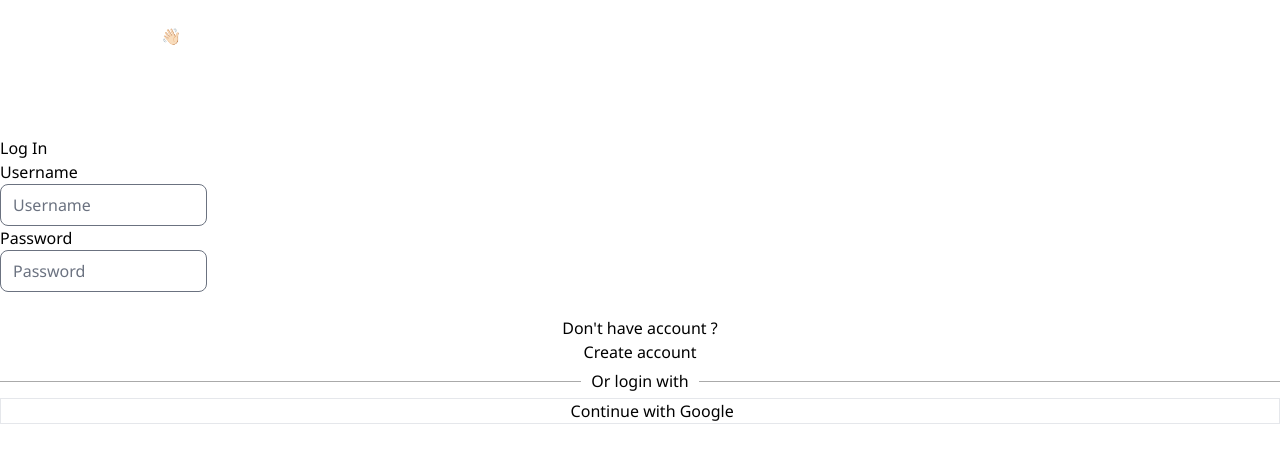
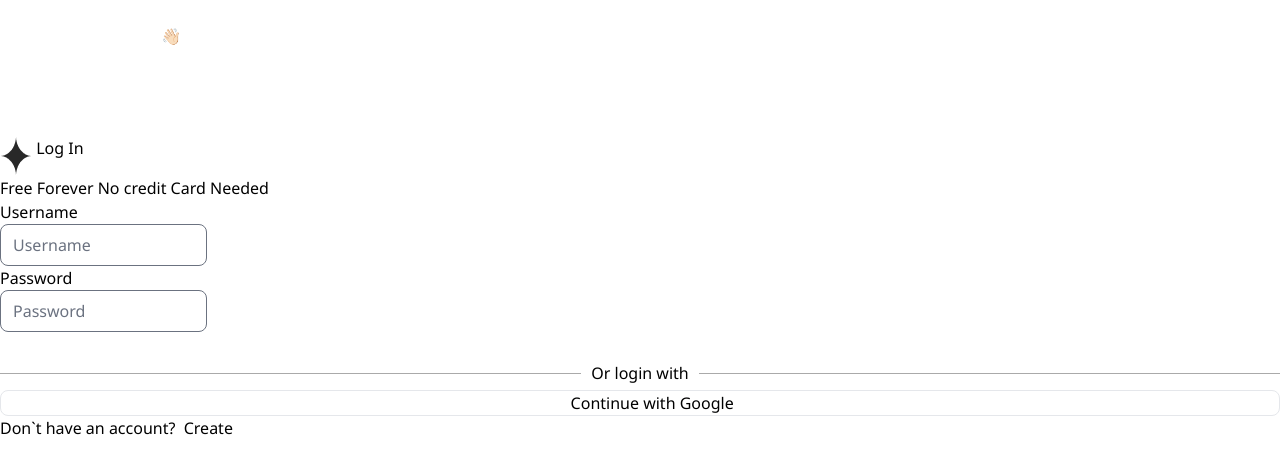
Before and after one commit to gautamyadavsgit/crm-igniculuss-desktop, a Vue app: page / in a window 1280 px wide. Shown: the top 474 px of the page. Built offline with nearby package versions, Linux system fonts and the light colour scheme; some icons are missing.

Commit message:
change saved

```diff
--- a/src/components/Auth/Auth.vue
+++ b/src/components/Auth/Auth.vue
@@ -2,7 +2,7 @@
   <div class="h-screen w-full bg-primary">
     <!-- <div class="bg-left-image-login h-screen"></div> -->
     <div class="grid grid-cols-16">
-      <div class="col-span-9 flex flex-col justify-between align-center z-10 h-screen">
+      <div class="col-span-10 flex flex-col justify-between align-center z-10 h-screen">
         <div></div>
         <div v-if="shouldDisplay" class="">
           <div class="w-[70%] m-auto relative mt-[5vh]">
@@ -26,7 +26,7 @@
         </div>
         <img :src="img.sunImg" alt="Sun Image" class="mx-auto w-[17.986vw] h-[13.28125vh]" />
       </div>
-      <div class="col-span-7 bg-white" :class="addBgClass">
+      <div class="col-span-6 bg-white" :class="addBgClass">
         <slot v-if="shouldDisplay"></slot>
       </div>
     </div>
--- a/src/components/Form/FormBottom.vue
+++ b/src/components/Form/FormBottom.vue
@@ -1,25 +1,18 @@
 <template>
   <div class="text-center">
     <button
-      class="leading-[2.990234375vh] max-w-[330px] mt-[8vh] w-[22.9166666667vw] h-[6.93359375vh] py-[1.953125vh] px-[2.5vw] bg-primary text-white rounded-md text-[2.34375vh] nato-sans-bold"
+      class="leading-[2.990234375vh] max-w-[376px] mt-[6vh] w-[22.9166666667vw] h-[6.93359375vh] py-[1.953125vh] px-[2.5vw] bg-primary text-white rounded-md text-[2.34375vh] nato-sans-bold"
       :class="btnClass"
     >
       {{ buttonText }}
     </button>
-    <p v-if="shouldDisplay" class="mt-[3vh] font-[300]">Don't have account ?</p>
-    <router-link
-      v-if="shouldDisplay"
-      :to="{ name: 'auth.register' }"
-      class="mt-[2vh] inline-block noto-sans-bold underline text-primary"
-      >Create account</router-link
-    >
-
-    <fieldset v-if="shouldDisplayLoginWith" class="title mt-[1vh]">
+    <fieldset v-if="shouldDisplayLoginWith" class="title my-[2vh]">
       <legend class="text-[1.953125vh]">Or login with</legend>
     </fieldset>
-    <router-link v-if="shouldDisplayGoogle"
+    <router-link
+      v-if="shouldDisplayGoogle"
       to=""
-      class="mx-auto avenir-font py-[1vh] mt-[3vh] max-w-[516px] rounded-full border border-[#333333] inline-block w-[30.8333333333vw] flex justify-center h-[6vh] text-[1.953125vh]"
+      class="mx-auto avenir-font py-[1vh] mt-[3vh] max-w-[376px] rounded-lg border border-[#333333] inline-block w-[30.8333333333vw] flex justify-center h-[6vh] text-[1.953125vh]"
     >
       <div class="flex items-center m-auto">
         <Icon icon="flat-color-icons:google" class="text-center" />
@@ -27,10 +20,25 @@
       </div>
     </router-link>
   </div>
+  <p v-if="shouldDisplay" class="mt-[3vh] font-[300]">
+    {{ routeText }} &nbsp;<router-link
+      v-if="shouldDisplay"
+      :to="{ name: currentRoute }"
+      class="noto-sans-500 underline text-blue-500"
+      >{{ authText }}</router-link
+    >
+  </p>
 </template>
 
 <script>
 export default {
+  data() {
+    return {
+      currentRoute: '',
+      routeText: '',
+      authText: ''
+    }
+  },
   props: {
     buttonText: String,
     btnClass: String,
@@ -42,6 +50,17 @@ export default {
     },
     shouldDisplayLoginWith: {
       default: true
+    }
+  },
+  mounted() {
+    if (this.$route.name == 'auth.register') {
+      this.currentRoute = 'auth.login'
+      this.routeText = 'Already have an account?'
+      this.authText = 'Login'
+    } else {
+      this.currentRoute = 'auth.register'
+      this.routeText = 'Don`t have an account?'
+      this.authText = 'Create'
     }
   }
 }
--- /dev/null
+++ b/src/components/Form/FormHeading.vue
@@ -0,0 +1,18 @@
+<template>
+  <div class="flex justify-start">
+    <img :src="SubtractBB" class="object-contain" /> &nbsp;
+    <p class="noto-sans-bold text-secondary text-[3.90625vh]"><slot></slot></p>
+  </div>
+  <slot name="para"></slot>
+  <p v-if="!hasParaslot">Free Forever No credit Card Needed</p>
+</template>
+
+<script setup>
+import SubtractBB from '@/assets/img/Subtract-bb.png'
+
+import { useSlots } from 'vue'
+
+const slots = useSlots()
+
+var hasParaslot = slots.para
+</script>
--- a/src/components/Form/FormInput.vue
+++ b/src/components/Form/FormInput.vue
@@ -1,10 +1,10 @@
 <template>
-  <div class="mt-[2vh]">
+  <div class="mt-[2vh] m-auto">
     <form-label :htmlFor="modifiedId">{{ inputName }} </form-label>
     <input
       :type="inputType"
       :id="modifiedId"
-      class="border border-inputBorder rounded-lg w-full h-[5.46875vh] max-w-[548px]"
+      class="border border-inputBorder rounded-lg w-full h-[5.46875vh] max-w-[376px]"
       :class="customClass"
       :placeholder="inputPlaceholder"
     />
--- a/src/views/Auth/EnterOtp.vue
+++ b/src/views/Auth/EnterOtp.vue
@@ -1,12 +1,15 @@
 <template>
   <auth-vue>
-    <div class="pt-[4vh] max-w-[548px] w-[38.0555555556vw] m-auto">
-      <div class="mt-[20vh]">
-        <p class="mt-[6vh] noto-sans-500">Instant access</p>
-        <p class="mt-[10vh] noto-sans-500 text-[2.34375vh] nato-bold">Verify Your Sign-up</p>
-        <p class="mt-[1vh] text-[1.5625] nato-bold">
-          Enter the one-time password sent to your mobile number.
-        </p>
+    <div class="mt-[20vh] max-w-[576px] m-auto">
+      <form-heading tagLine="Enter the one-time password sent to your mobile number."
+        >Verify Your sign up
+        <template v-slot:para
+          >Enter the one-time password sent to your mobile number.</template
+        ></form-heading
+      >
+    </div>
+    <div class="pt-[4vh] max-w-[376px] w-[38.0555555556vw] m-auto">
+      <div class="]">
         <form method="post" @submit.prevent="handleSubmit">
           <div class="justify-between flex my-[2vh]">
             <label for="otp" class="nato-sans-500 text-[1.953125vh]">789636487895</label>
@@ -15,7 +18,7 @@
           <input
             :type="inputType"
             :id="modifiedId"
-            class="border border-primary rounded-lg w-full h-[5.46875vh]"
+            class="border border-primary max-w-[376px] rounded-lg w-full h-[5.46875vh]"
             :class="customClass"
             :placeholder="inputPlaceholder"
           />
@@ -39,11 +42,13 @@
 <script>
 import FormBottom from '@/components/Form/FormBottom.vue'
 import FormInput from '@/components/Form/FormInput.vue'
+import FormHeading from '@/components/Form/FormHeading.vue'
 // import Select2 from 'vue3-select2-component'
 export default {
   components: {
     FormBottom,
-    FormInput
+    FormInput,
+    FormHeading
     // Select2
   },
   methods: {
--- a/src/views/Auth/Login.vue
+++ b/src/views/Auth/Login.vue
@@ -1,8 +1,9 @@
 import router from '@/router';
 <template>
   <auth-vue>
-    <div class="pt-[18vh] w-[38.0555555556vw] max-w-[548px] m-auto">
-      <p class="noto-sans-bold text-seccondary text-[3.90625vh]">Log In</p>
+    <div class="pt-[18vh] w-[38.0555555556vw] max-w-[376px] m-auto">
+      <!-- <p class="noto-sans-bold text-seccondary text-[3.90625vh]">Log In</p> -->
+      <form-heading>Log In</form-heading>
       <div class="mt-[5vh]">
         <form>
           <form-input inputName="Username" inputType="text" />
@@ -16,11 +17,13 @@ import router from '@/router';
 <script>
 import FormBottom from '@/components/Form/FormBottom.vue'
 import FormInput from '@/components/Form/FormInput.vue'
+import FormHeading from '@/components/Form/FormHeading.vue'
 
 export default {
   components: {
     FormBottom,
-    FormInput
+    FormInput,
+    FormHeading
   }
 }
 </script>
--- a/src/views/Auth/Register.vue
+++ b/src/views/Auth/Register.vue
@@ -1,8 +1,14 @@
 <template>
   <auth-vue>
-    <div class="pt-[4vh] max-w-[548px] w-[38.0555555556vw] m-auto">
-      <p class="noto-sans-bold text-seccondary text-[3.90625vh]">Create Your Account</p>
-      <div class="mt-[5vh]">
+<div class=" pt-[4vh] max-w-[548px] m-auto">
+  <form-heading>Create Your Account</form-heading>
+
+</div>
+    <div class=" max-w-[376px] w-[38.0555555556vw] m-auto">
+      <!-- <p class="noto-sans-bold text-seccondary text-[3.90625vh]">Create Your Account</p> -->
+
+
+      <div class="mt-[2vh]">
         <form action="javascript:void(0)" @submit="handleSubmit" method="post">
           <form-input inputName="First Name" />
           <form-input inputName="Last Name" />
@@ -10,9 +16,9 @@
           <form-input inputName="Contact Input" customPlaceholder="+91" inputType="email" />
           <form-input inputName="Country" customPlaceholder="india" />
           <form-bottom
-            btnClass="mt-[4vh]"
+            btnClass="!mt-[3vh]"
             button-text="Submit"
-            :shouldDisplay="false"
+            :shouldDisplay="true"
           ></form-bottom>
         </form>
       </div>
@@ -22,11 +28,13 @@
 <script>
 import FormBottom from '@/components/Form/FormBottom.vue'
 import FormInput from '@/components/Form/FormInput.vue'
+import FormHeading from '@/components/Form/FormHeading.vue'
 // import Select2 from 'vue3-select2-component'
 export default {
   components: {
     FormBottom,
-    FormInput
+    FormInput,
+    FormHeading
     // Select2
   },
   methods: {
```
Also changed, not shown: src/assets/img/Subtract-bb.png (added).
